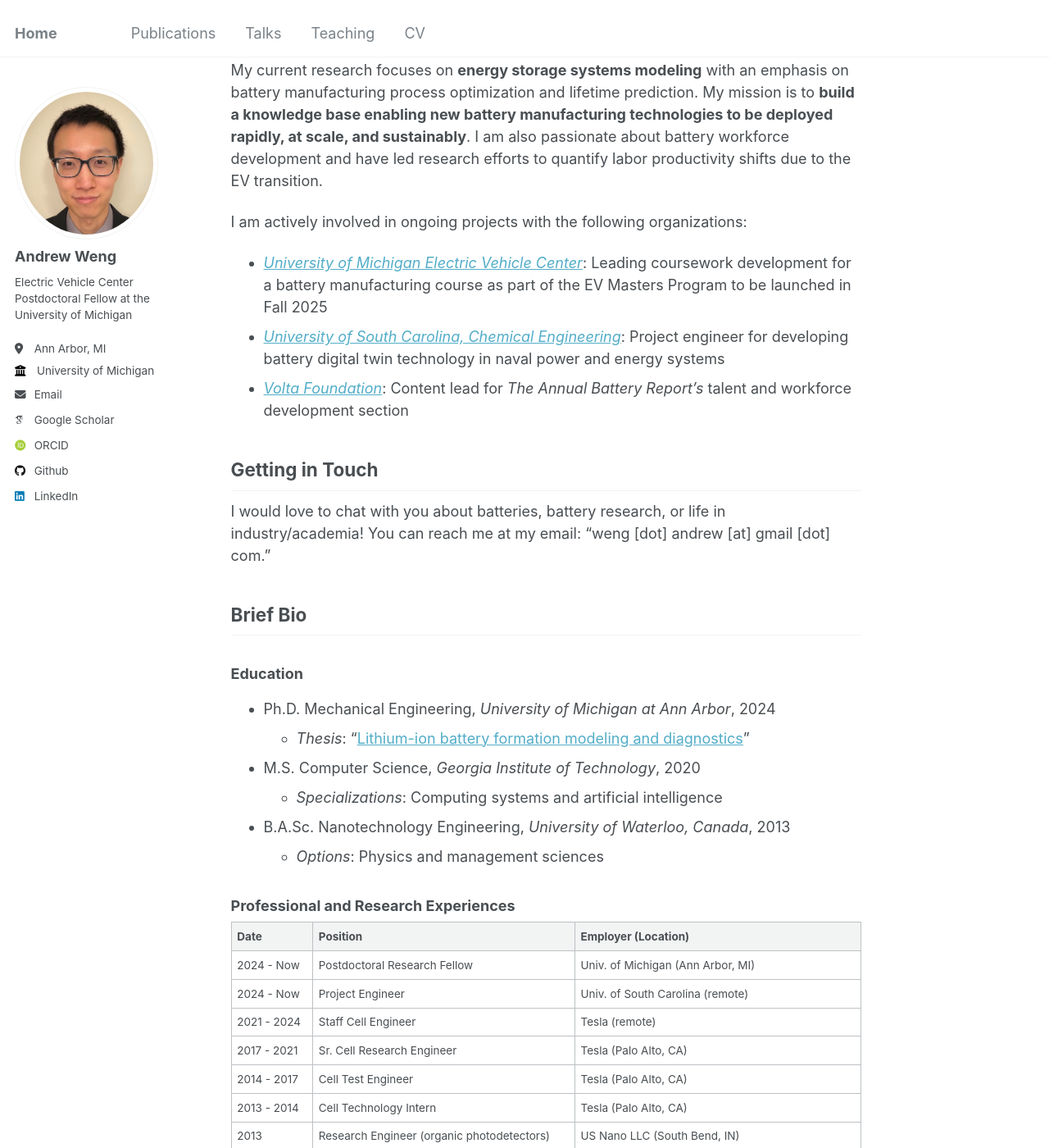
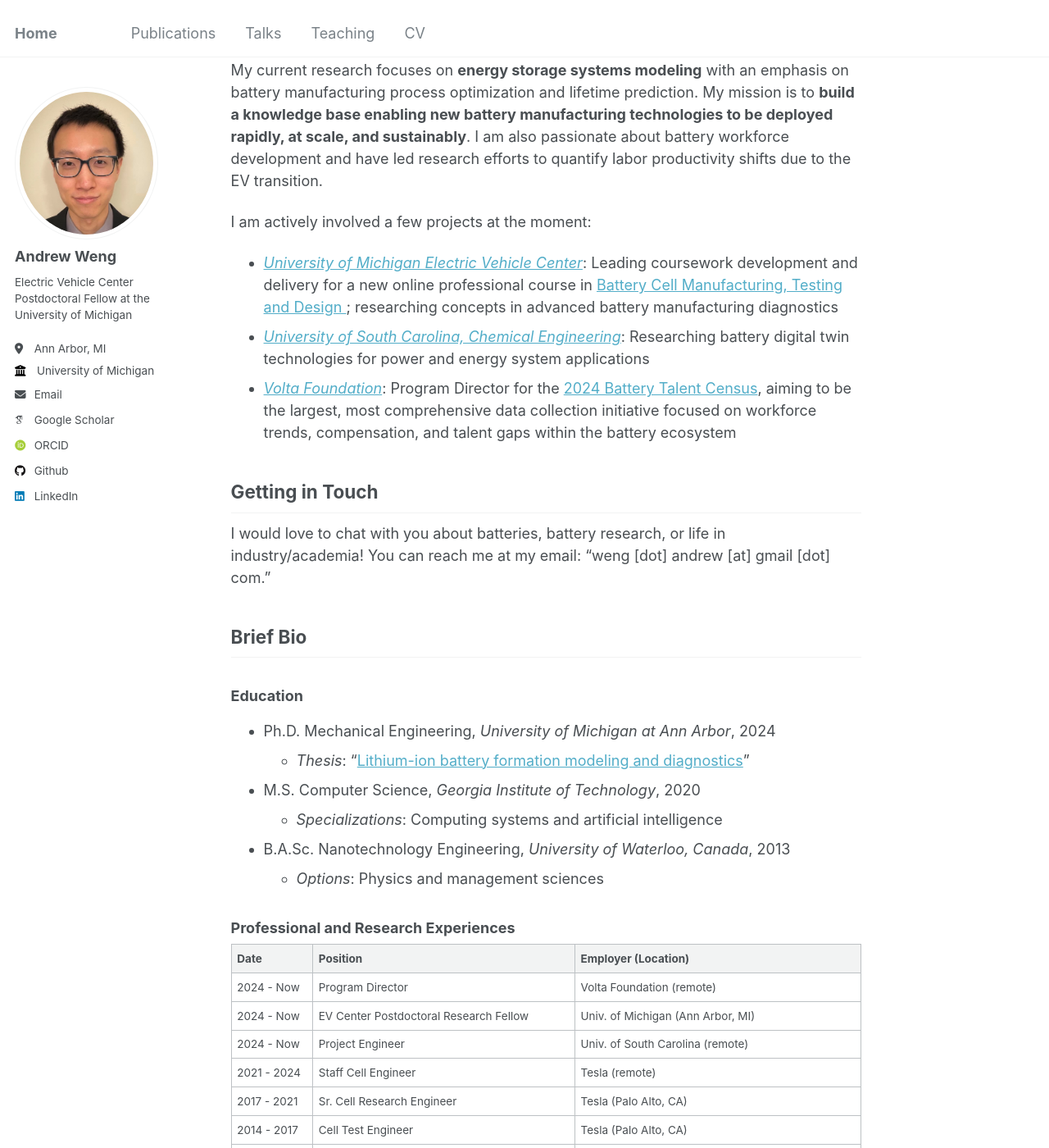
Before and after one commit to wengandrew/wengandrew.github.io, a Jekyll site: the page built from _pages/about.md, in a window 1280 px wide and 1400 px high, scrolled down 235 px. Shown: the whole window at 82% size. Built offline with Jekyll 4.4.1, drawn with Linux system fonts in a browser that asks for light colours; some web fonts are replaced.

Commit message:
Update about.md

```diff
--- a/_pages/about.md
+++ b/_pages/about.md
@@ -11,10 +11,10 @@ I am a Postdoctoral Fellow in the [Battery Control Group at the University of Mi
 
 My current research focuses on **energy storage systems modeling** with an emphasis on battery manufacturing process optimization and lifetime prediction. My mission is to **build a knowledge base enabling new battery manufacturing technologies to be deployed rapidly, at scale, and sustainably**. I am also passionate about battery workforce development and have led research efforts to quantify labor productivity shifts due to the EV transition.
 
-I am actively involved in ongoing projects with the following organizations:
-- [_University of Michigan Electric Vehicle Center_](https://evc.engin.umich.edu/): Leading coursework development for a battery manufacturing course as part of the EV Masters Program to be launched in Fall 2025
-- [_University of South Carolina, Chemical Engineering_](https://sc.edu/study/colleges_schools/engineering_and_computing/news_events/news/2022/dougal_10_million_navy_research.php): Project engineer for developing battery digital twin technology in naval power and energy systems
-- [_Volta Foundation_](https://volta.foundation/battery-report): Content lead for *The Annual Battery Report's* talent and workforce development section
+I am actively involved a few projects at the moment:
+- [_University of Michigan Electric Vehicle Center_](https://evc.engin.umich.edu/): Leading coursework development and delivery for a new online professional course in [ Battery Cell Manufacturing, Testing and Design ](https://nexus.engin.umich.edu/pro-ed/battery-cell-mfg/); researching concepts in advanced battery manufacturing diagnostics
+- [_University of South Carolina, Chemical Engineering_](https://sc.edu/study/colleges_schools/engineering_and_computing/news_events/news/2022/dougal_10_million_navy_research.php): Researching battery digital twin technologies for power and energy system applications
+- [_Volta Foundation_](https://volta.foundation/battery-report): Program Director for the [2024 Battery Talent Census](https://ci6zshhkupb.typeform.com/batterycensus), aiming to be the largest, most comprehensive data collection initiative focused on workforce trends, compensation, and talent gaps within the battery ecosystem
 
 ## Getting in Touch
 
@@ -35,7 +35,8 @@ I would love to chat with you about batteries, battery research, or life in indu
 
 | Date | Position | Employer (Location)
 | - | - | - |
-| 2024 - Now | Postdoctoral Research Fellow | Univ. of Michigan (Ann Arbor, MI) |
+| 2024 - Now | Program Director | Volta Foundation (remote) |
+| 2024 - Now | EV Center Postdoctoral Research Fellow | Univ. of Michigan (Ann Arbor, MI) |
 | 2024 - Now | Project Engineer | Univ. of South Carolina (remote) |
 | 2021 - 2024 | Staff Cell Engineer | Tesla (remote)
 | 2017 - 2021 | Sr. Cell Research Engineer | Tesla (Palo Alto, CA)
```
